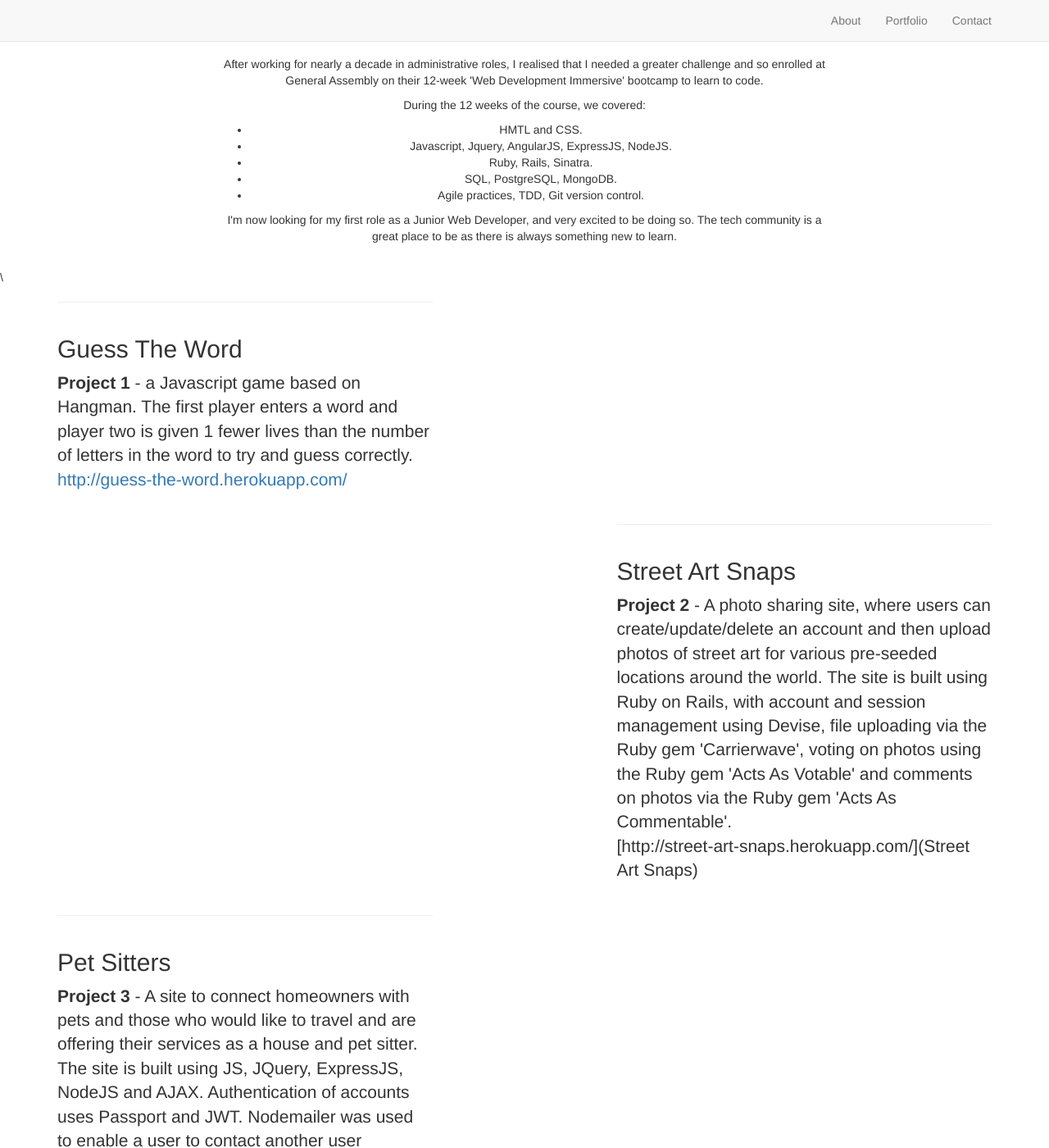
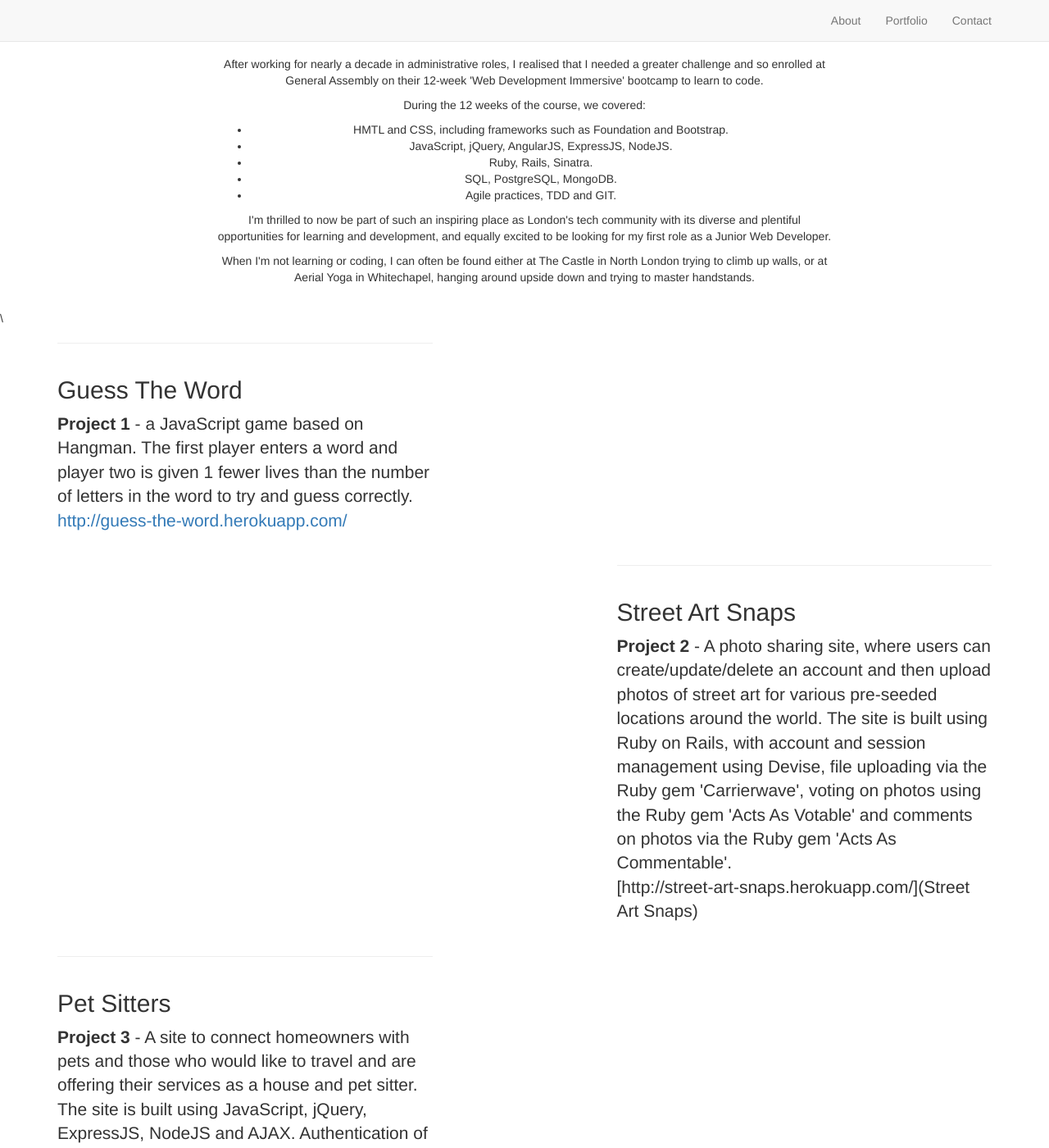
Before and after one commit to CharlieAllen/CharlieAllen.github.io, a Jekyll site: the page built from _posts/2014-09-21-services-1.markdown, in a window 1280 px wide and 1400 px high, scrolled down 258 px. Shown: the whole window at 82% size. Built offline with Jekyll 4.4.1, drawn with Linux system fonts in a browser that asks for light colours; nearby versions of some CDN libraries; library files that are not in the unit come from our copies; some of the changed text lies outside the part shown.

Commit message:
updated about me section

```diff
--- a/_includes/about.html
+++ b/_includes/about.html
@@ -9,13 +9,13 @@
                   <p>After working for nearly a decade in administrative roles, I realised that I needed a greater challenge and so enrolled at General Assembly on their 12-week 'Web Development Immersive' bootcamp to learn to code.</p>
                   <p>During the 12 weeks of the course, we covered:
                   <ul>
-                    <li>HMTL and CSS.</li>
-                    <li>Javascript, Jquery, AngularJS, ExpressJS, NodeJS.</li>
+                    <li>HMTL and CSS, including frameworks such as Foundation and Bootstrap.</li>
+                    <li>JavaScript, jQuery, AngularJS, ExpressJS, NodeJS.</li>
                     <li>Ruby, Rails, Sinatra.</li>
                     <li>SQL, PostgreSQL, MongoDB.</li>
-                    <li>Agile practices, TDD, Git version control.</li>
+                    <li>Agile practices, TDD and GIT.</li>
                   </ul></p>
-                  <p>I'm now looking for my first role as a Junior Web Developer, and very excited to be doing so.  The tech community is a great place to be as there is always something new to learn.</p>
+                  <p>I'm thrilled to now be part of such an inspiring place as London's tech community with its diverse and plentiful opportunities for learning and development, and equally excited to be looking for my first role as a Junior Web Developer.</p><p>When I'm not learning or coding, I can often be found either at The Castle in North London trying to climb up walls, or at Aerial Yoga in Whitechapel, hanging around upside down and trying to master handstands.</p>
                   <br>
                 </div>
             </div>
--- a/_posts/2014-09-21-services-1.markdown
+++ b/_posts/2014-09-21-services-1.markdown
@@ -5,5 +5,5 @@ category: Services
 title: Guess The Word<br>
 description: |
 ---
-  <strong>Project 1</strong> - a Javascript game based on Hangman.  The first player enters a word and player two is given 1 fewer lives than the number of letters in the word to try and guess correctly.<br>
+  <strong>Project 1</strong> - a JavaScript game based on Hangman.  The first player enters a word and player two is given 1 fewer lives than the number of letters in the word to try and guess correctly.<br>
   [http://guess-the-word.herokuapp.com/](Guess The Word)
--- a/_posts/2014-09-23-services-3.markdown
+++ b/_posts/2014-09-23-services-3.markdown
@@ -5,4 +5,4 @@ category: Services
 title: Pet Sitters
 description: |
 ---
-<strong>Project 3</strong> - A site to connect homeowners with pets and those who would like to travel and are offering their services as a house and pet sitter.  The site is built using JS, JQuery, ExpressJS, NodeJS and AJAX.  Authentication of accounts uses Passport and JWT.  Nodemailer was used to enable a user to contact another user privately.  Semantic UI is the styling framework in use. <br>[https://github.com/amogower/wdi16-group-project](Pet Sitters)
+<strong>Project 3</strong> - A site to connect homeowners with pets and those who would like to travel and are offering their services as a house and pet sitter.  The site is built using JavaScript, jQuery, ExpressJS, NodeJS and AJAX.  Authentication of accounts uses Passport and JWT.  Nodemailer was used to enable a user to contact another user privately.  Semantic UI is the styling framework in use. <br>[https://github.com/amogower/wdi16-group-project](Pet Sitters)
```
